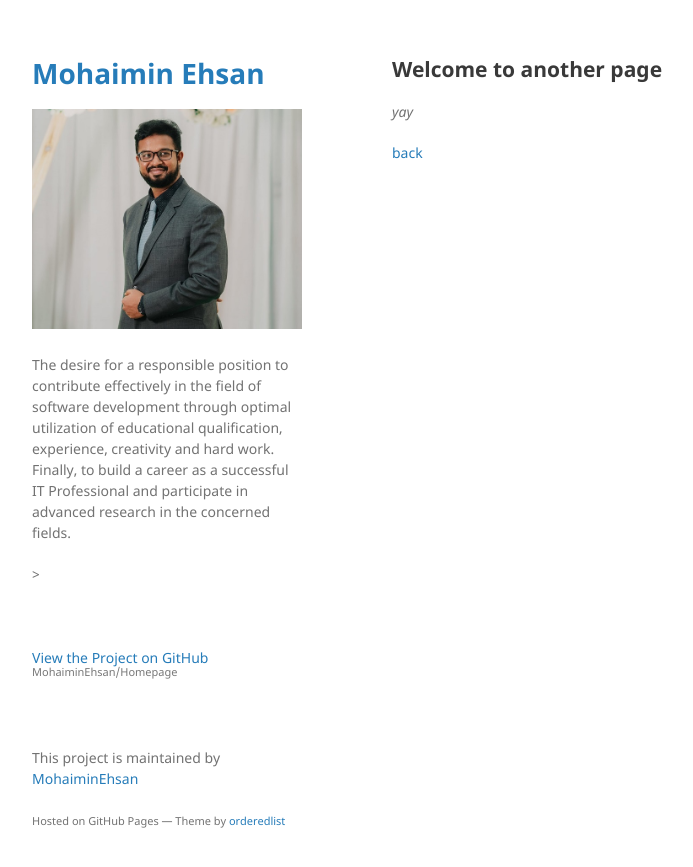
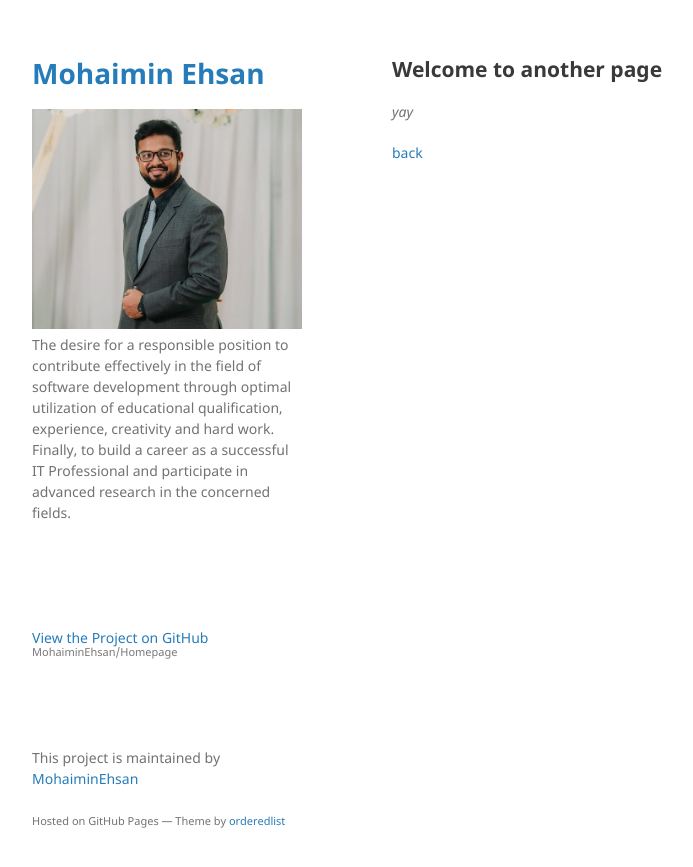
Before and after one commit to MohaiminEhsan/Homepage, a Jekyll site: the page built from another-page.md, in a window 1280 px wide. Shown: the top 867 px of the page, without its empty margins (178-871 px from the left). Built offline with Jekyll 4.4.1, drawn with Linux system fonts in a browser that asks for light colours; our own code applies the rules of GitHub Pages for plain Markdown files.

Commit message:
Update default.html

```diff
--- a/_layouts/default.html
+++ b/_layouts/default.html
@@ -18,12 +18,11 @@
         <h1><a href="{{ "/" | absolute_url }}">{{ site.title | default: site.github.repository_name }}</a></h1>
 
         {% if site.logo %}
-          <img src="{{site.logo | relative_url}}" alt="Logo" />
+          <img src="{{site.logo}}" alt="Logo" />
         {% endif %}
 
 
-        <p>{{ The desire for a responsible position to contribute effectively in the field of software development through optimal utilization of educational qualification, experience, creativity and hard work. Finally, to build a career as a successful IT Professional and participate in advanced research in the concerned fields. }}</p>
-        <!       <p>{{ site.description }}</p>       >
+        <p>{{ site.description }}</p>
 
         <br>
         <br>
```
